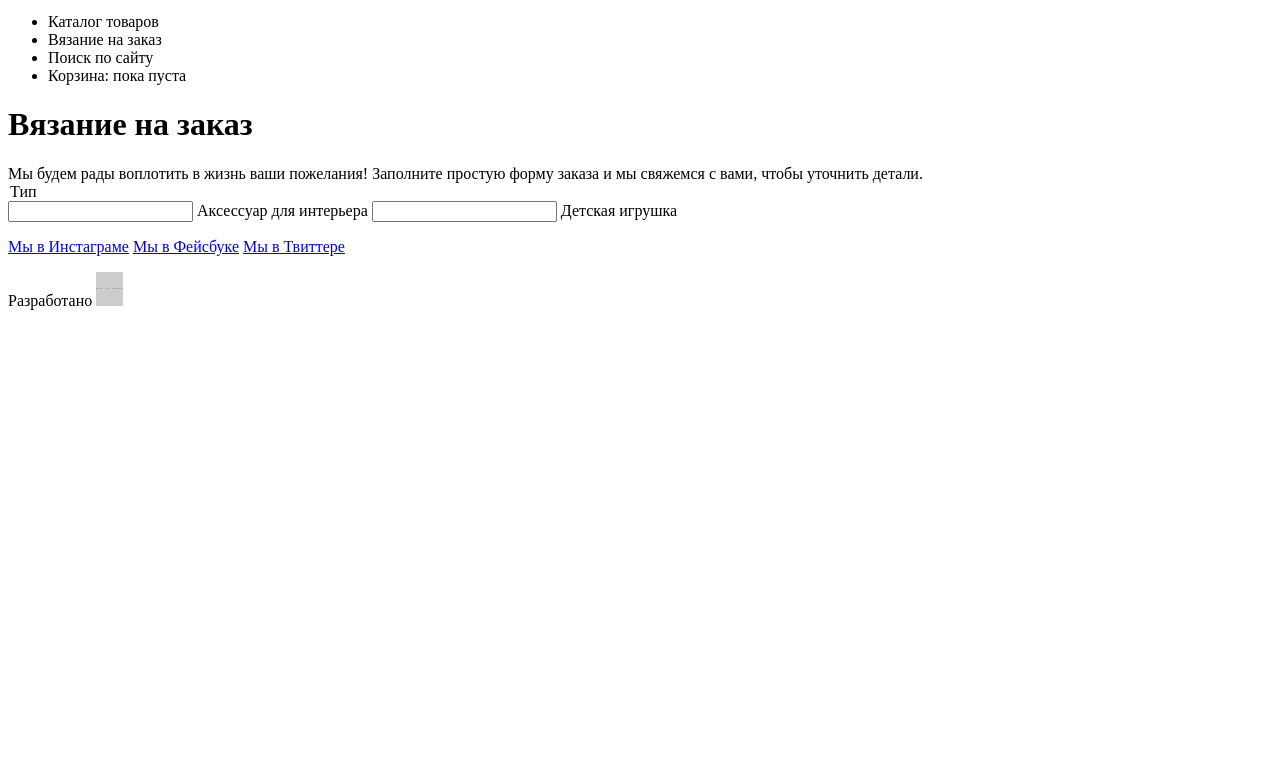
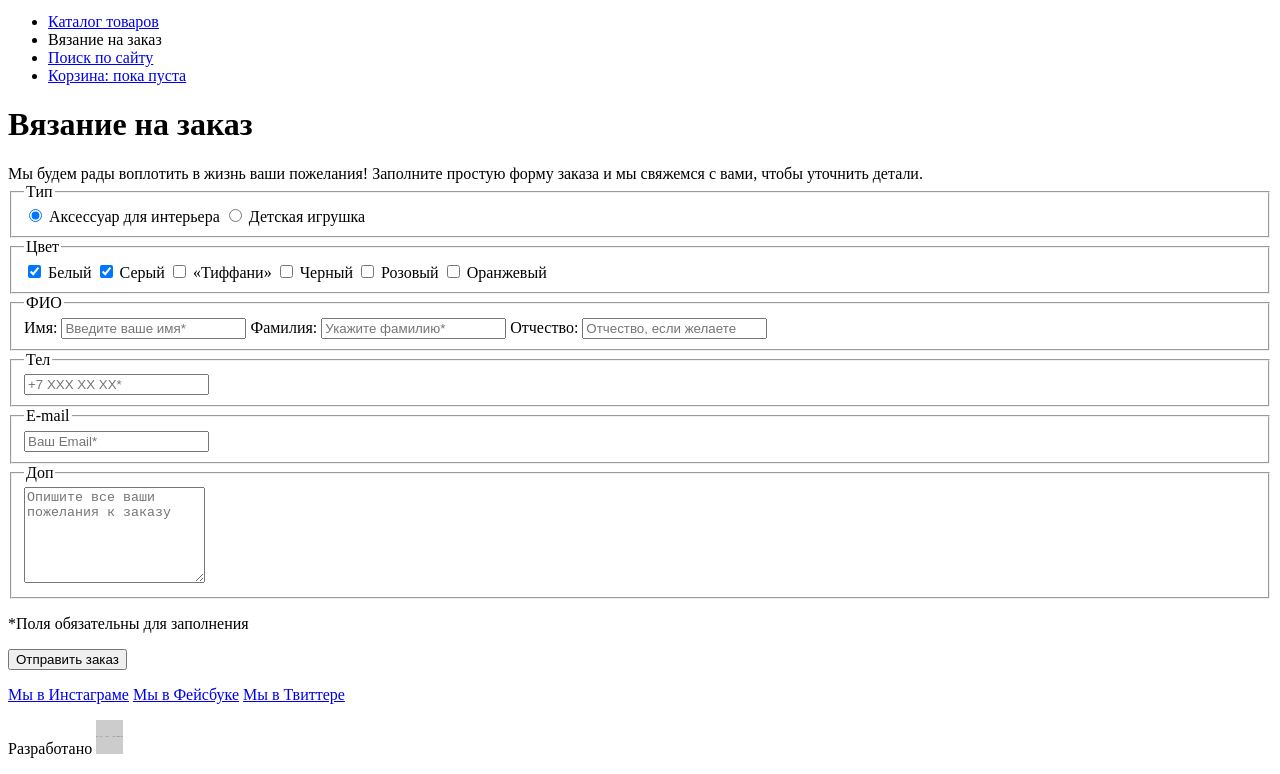
Before and after one commit to badblockk/125048-mishka, a website: page form.html in a window 1280 px wide. Shown: the part 71-845 px from the top of the page. Before the commit the page ends 800 px from the top, so only its background shows below. Drawn offline with Linux system fonts and the light colour scheme; placeholder pictures from the web are drawn by us.

Commit message:
Добавил ссылки в меню

```diff
--- a/form.html
+++ b/form.html
@@ -16,10 +16,10 @@
           <button class="main-nav__toogle" type="button">Открыть меню</button>
           <div class="main-nav__wrapper">
             <ul class="main-nav__items">
-              <li class="main-nav__item">Каталог товаров</li>
-              <li class="main-nav__item main-nav__item--active">Вязание на заказ</li>
-              <li class="main-nav__item  main-nav__item--search">Поиск по сайту</li>
-              <li class="main-nav__item  main-nav__item--cart">Корзина: пока пуста</li>
+              <li class="main-nav__item"><a href="catalog.html">Каталог товаров</a></li>
+              <li class="main-nav__item main-nav__item--active"><a>Вязание на заказ</a></li>
+              <li class="main-nav__item  main-nav__item--search"><a href="#">Поиск по сайту</a></li>
+              <li class="main-nav__item  main-nav__item--cart"><a href="#">Корзина: пока пуста</a></li>
             </ul>
           </div>
         </nav>
@@ -32,11 +32,56 @@
       <div class="knit-desc">Мы будем рады воплотить в жизнь ваши пожелания! Заполните простую форму заказа и мы свяжемся с вами, чтобы уточнить детали.</div>
 
       <form class="knit-form" action="https://echo.htmlacademy.ru" method="post">
-        <legend class="knit-form__heading">Тип</legend>
-        <input type="text">
-        <label for="">Аксессуар для интерьера</label>
-        <input type="text">
-        <label for="">Детская игрушка</label>
+        <fieldset class="knit-form__category">
+          <legend class="knit-form__heading">Тип</legend>
+          <input class="knit-form__radio" type="radio" id="accessory" name="type" checked>
+          <label class="knit-form__radio-label" for="accessory">Аксессуар для интерьера</label>
+          <input class="knit-form__radio" type="radio" id="toy" name="type">
+          <label class="knit-form__radio-label" for="toy">Детская игрушка</label>
+        </fieldset>
+
+        <fieldset class="knit-form__category">
+          <legend class="knit-form__heading">Цвет</legend>
+          <input class="knit-form__checkbox" type="checkbox" value="Белый" id="white" checked>
+          <label class="knit-form__checkbox-label" for="white">Белый</label>
+          <input class="knit-form__checkbox" type="checkbox" value="Серый" id="gray" checked>
+          <label class="knit-form__checkbox-label" for="gray">Серый</label>
+          <input class="knit-form__checkbox" type="checkbox" value="«Тиффани»" id="tiffany">
+          <label class="knit-form__checkbox-label" for="tiffany">«Тиффани»</label>
+          <input class="knit-form__checkbox" type="checkbox" value="Черный" id="black">
+          <label class="knit-form__checkbox-label" for="black">Черный</label>
+          <input class="knit-form__checkbox" type="checkbox" value="Розовый" id="pink">
+          <label class="knit-form__checkbox-label" for="pink">Розовый</label>
+          <input class="knit-form__checkbox" type="checkbox" value="Оранжевый" id="orange">
+          <label class="knit-form__checkbox-label" for="orange">Оранжевый</label>
+        </fieldset>
+
+        <fieldset class="knit-form__category">
+          <legend class="knit-form__heading">ФИО</legend>
+          <label class="knit-form__name-label" for="name">Имя:</label>
+          <input class="knit-form__name" type="text" name="name" id="name" placeholder="Введите ваше имя*" required>
+          <label class="knit-form__name-label" for="surname">Фамилия:</label>
+          <input class="knit-form__name" type="text" name="surname" id="surname" placeholder="Укажите фамилию*" required>
+          <label class="knit-form__name-label" for="patronym">Отчество:</label>
+          <input class="knit-form__name" type="text" name="patronym" id="patronym" placeholder="Отчество, если желаете">
+        </fieldset>
+
+        <fieldset class="knit-form__category">
+          <legend class="knit-form__heading">Тел</legend>
+          <input class="knit-form__tel" type="tel" id="tel" name="tel" pattern="2[0-9]{3}-[0-9]{3}" placeholder="+7 ХХХ ХХ ХХ*" required>
+        </fieldset>
+
+        <fieldset class="knit-form__category">
+          <legend class="knit-form__heading">E-mail</legend>
+          <input class="knit-form__e-mail" id="email" name="email" type="email" placeholder="Ваш Email*" required>
+        </fieldset>
+
+        <fieldset class="knit-form__category">
+          <legend class="knit-form__heading">Доп</legend>
+          <textarea class="knit-form_additionally" name="additionally" rows="6" placeholder="Опишите все ваши пожелания к заказу"></textarea>
+        </fieldset>
+        <p class="knit-form__info">*Поля обязательны для заполнения</p>
+        <button class="button knit--button" type="submit">Отправить заказ</button>
       </form>
 
       <footer class="page-footer">
```
Also changed, not shown: catalog.html (+4 -4 lines), index.html (+6 -6 lines).
